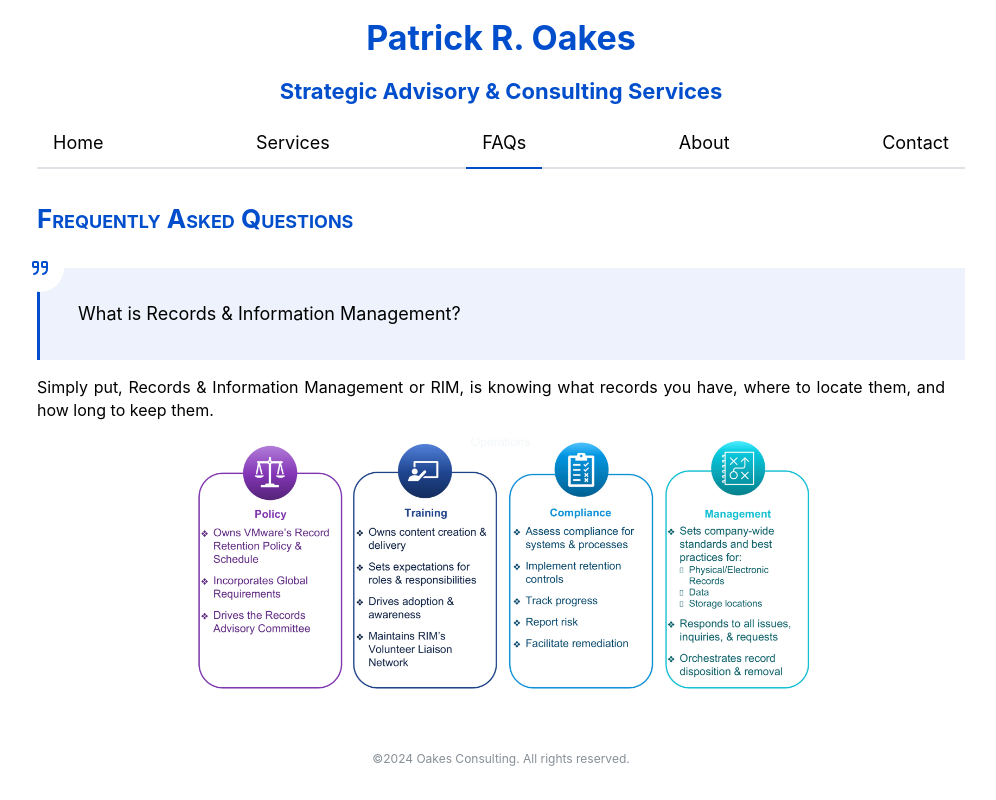
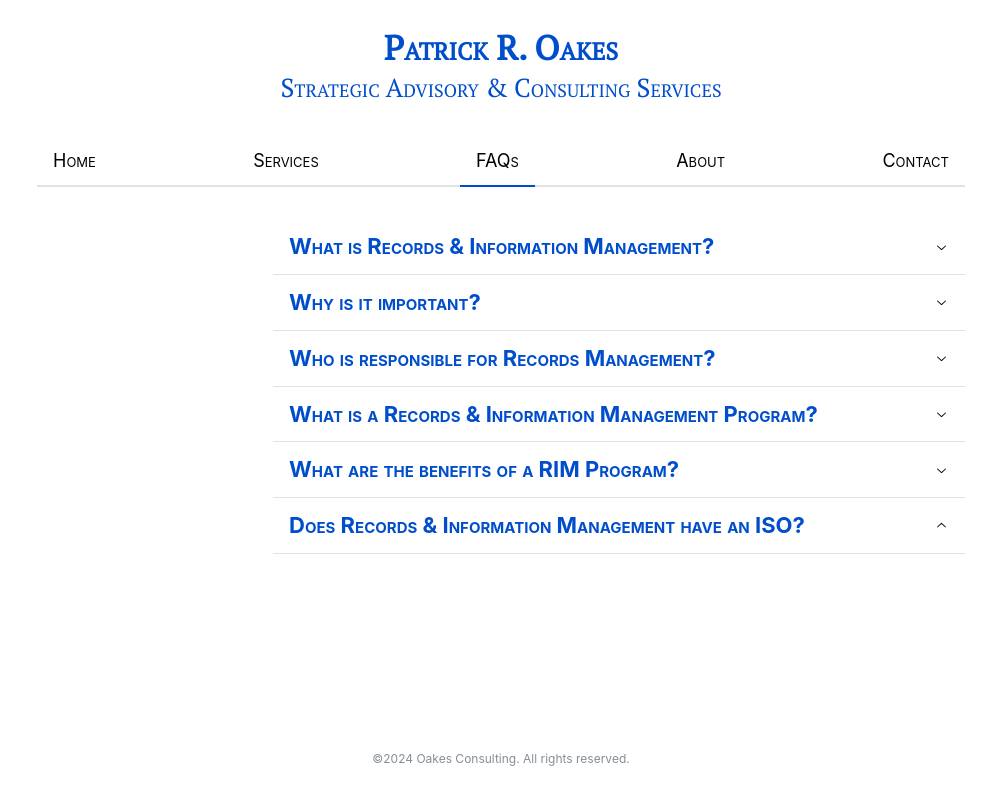
Before and after one commit to Grumlin3/oakes, a React app: page / in a window 1280 px wide. Both pictures are taken after a click on the tab "FAQs". Shown: the top 800 px of the page, without its empty margins (139-1135 px from the left). Built offline with nearby package versions, Linux system fonts and the light colour scheme.

Commit message:
Updates
Signed-off-by: Merit <merit@flatfile.io>

```diff
--- a/package.json
+++ b/package.json
@@ -8,10 +8,12 @@
     "deploy": "gh-pages -d dist"
   },
   "dependencies": {
+    "@mantine/carousel": "^7.8.0",
     "@mantine/core": "^7.6.1",
     "@mantine/form": "^7.6.2",
     "@mantine/hooks": "^7.6.1",
     "@tabler/icons-react": "^2.47.0",
+    "embla-carousel-autoplay": "^7.1.0",
     "react": "^18.2.0",
     "react-dom": "^18.2.0",
     "react-router-dom": "^6.22.3"
--- a/public/styles.css
+++ b/public/styles.css
@@ -73,14 +73,6 @@
   .tabsList {
     margin-top: -20px;
     margin-bottom: 15px;
-    justify-content: center;
-    align-items: center;
-    text-align: center;
+    gap: 0;
   }
 }
-
-.ptSerif {
-  font-family: "PT Serif", serif;
-  font-weight: 400;
-  font-style: normal;
-}
--- a/src/App.tsx
+++ b/src/App.tsx
@@ -24,13 +24,16 @@ import About from './pages/AboutTab'
 import Services from './pages/ServicesTab'
 import Faqs from './pages/FaqsTab'
 
-import { IconSearch } from '@tabler/icons-react'
+// import { IconSearch } from '@tabler/icons-react'
 
+import '@mantine/carousel/styles.css';
 import { searchMap } from './utils'
+import { useMediaQuery } from '@mantine/hooks'
 
-import logo from '../public/OakesLogo.jpg'
+// import logo from '../public/OakesLogo.jpg'
 
 function App() {
+  const isSmallerThanLarge = useMediaQuery('(max-width: 62em)');
   const [activeTab, setActiveTab] = useState<string>('home')
   const [searchQuery, setSearchQuery] = useState<string>('')
   const [lastSearchQuery, setLastSearchQuery] = useState<string>('')
@@ -72,32 +75,46 @@ function App() {
     <MantineProvider theme={siteTheme}>
       <AppShell>
         <Container size='md' p='md'>
-              <Stack style={{ color: colors[8] }}>
-                <Center>
-                  <Title>Patrick R. Oakes</Title>
+              <Stack style={{ color: colors[8], fontVariant: 'small-caps'}} onClick={() => setActiveTab('home')}>
+                <Center >
+                  <Title mt='xs' style={{ fontFamily: 'PT Serif, serif', fontWeight: '900' }}>Patrick R. Oakes</Title>
                 </Center>
-                <Center>
-                  <Title order={3}>Strategic Advisory & Consulting Services</Title>
-                </Center>
+                {!isSmallerThanLarge ?
+                  (<Center>
+                    <Title mt='-16px' mb='lg' order={2} style={{ fontFamily: 'PT Serif, serif', fontWeight: 100 }}>Strategic Advisory & Consulting Services</Title>
+                  </Center>) :
+                  (
+                    <Stack>
+                      <Center>
+                        <Title mt='-16px' order={2} style={{ fontFamily: 'PT Serif, serif', fontWeight: 100 }}>Strategic Advisory</Title>
+                      </Center>
+                      <Center>
+                      <Title mt='-16px' mb='lg' order={2} style={{ fontFamily: 'PT Serif, serif', fontWeight: 100 }}>& Consulting Services</Title>
+                      </Center>
+                    </Stack>
+                  )
+                }
               </Stack>
           <Space h="sm" />
           <Tabs color={colors[8]} value={activeTab} onChange={handleChangeTab}>
-            <Tabs.List className="mobile-tabs">
+            <Tabs.List>
               <Group justify="space-between" className='tabsList'>
-                  <Tabs.Tab value="home">
-                    <Text>Home</Text>
-                  </Tabs.Tab>
+                  {!isSmallerThanLarge && (
+                    <Tabs.Tab value="home">
+                      <Text style={{ fontVariant: 'small-caps'}}>Home</Text>
+                    </Tabs.Tab>
+                  )}
                   <Tabs.Tab value="services" >
-                    <Text className='tabsBreak'>Services</Text>
+                    <Text style={{ fontVariant: 'small-caps' }}>Services</Text>
                   </Tabs.Tab>
                   <Tabs.Tab value="faqs">
-                    <Text>FAQs</Text>
+                    <Text style={{ fontVariant: 'small-caps' }}>FAQs</Text>
                   </Tabs.Tab>
                   <Tabs.Tab value="about">
-                    <Text>About</Text>
+                    <Text style={{ fontVariant: 'small-caps' }}>About</Text>
                   </Tabs.Tab>
                   <Tabs.Tab value="contact">
-                    <Text>Contact</Text>
+                    <Text style={{ fontVariant: 'small-caps' }}>Contact</Text>
                   </Tabs.Tab>
                 {/* <Group pb='sm'>
                   <Center>
--- a/src/pages/AboutTab.tsx
+++ b/src/pages/AboutTab.tsx
@@ -3,6 +3,7 @@ import { IconAccessPoint, IconShieldHalfFilled, IconUsers, IconWorldCheck  } fro
 import { colors } from '../theme'
 import { renderHighlightedText } from '../utils'
 import patrick from '../../public/patrick.jpg'
+import { useMediaQuery } from '@mantine/hooks'
 
 export const about = [
   {
@@ -32,18 +33,20 @@ export const about = [
 ]
 
 export default ({searchQuery}: any) => {
+  const isSmallerThanLarge = useMediaQuery('(max-width: 61em)');
+
   return (
     <Box>
 
-        <Grid>
-          <Grid.Col span={5}>
-          <img src={patrick} style={{ width: '100%'}}/>
+        <Grid overflow='hidden'>
+        <Grid.Col span={{ base: 12, xs: 12, sm: 5, md: 5, lg: 5, xl: 5 }}>
+            <img src={patrick} style={{ width: isSmallerThanLarge ? '80%' : '100%', margin: 'auto', display: 'block' }}/>
           </Grid.Col>
-          <Grid.Col span={7}>
+          <Grid.Col span={{ base: 12, xs: 12, sm: 7, md: 7, lg: 7, xl: 7 }}>
             <Timeline active={6} bulletSize={50} lineWidth={2} color={colors[8]}>
               {about.map((item) => (
                 <Timeline.Item key={item.value} bullet={item.icon} title={<Title order={3} style={{ color: colors[8], fontVariant: 'small-caps', fontWeight: '400' }}><strong>{item.value}</strong></Title>}>
-                  <Text size='sm' pr='lg' style={{ textAlign: 'justify' }}>
+                  <Text size='sm' pr='lg' style={{ textAlign: 'justify', marginTop: isSmallerThanLarge ? '20px' : '0px', marginLeft: isSmallerThanLarge ? '-20px' : '0px' }}>
                     {renderHighlightedText(item.long, searchQuery)}
                   </Text>
                 </Timeline.Item>
--- a/src/pages/FaqsTab.tsx
+++ b/src/pages/FaqsTab.tsx
@@ -1,63 +1,86 @@
-import { Title, Text, Space, Box, Stack, Blockquote } from '@mantine/core'
+import { Title, Text, Space, Box, Stack, Blockquote, Grid, Accordion } from '@mantine/core'
 import { IconQuote } from '@tabler/icons-react'
 import { colors } from '../theme'
-import { renderHighlightedText } from '../utils'
+// import { renderHighlightedText } from '../utils'
 import stages from '../../public/stages.jpg'
 import gears from '../../public/rimgears.jpg'
+import img from '../../public/dalle1.jpg'
+import { useState, useEffect } from 'react'
+import { useMediaQuery } from '@mantine/hooks'
 
 const faqs = [
   {
     question: "What is Records & Information Management?",
     answer: "Simply put, Records & Information Management or RIM, is knowing what records you have, where to locate them, and how long to keep them.",
-    img: <img src={stages} style={{ width: '70%', display: 'block', margin: 'auto' }} />
-
+    img: <img src={stages} style={{ width: '70%', display: 'block', margin: 'auto' }} />,
   },
   {
     question: "Why is it important?",
-    answer: "RIM helps preserve the integrity, accessibility, and value of a Company’s information. Adopting RIM best practices, it allows for employees to help the Company: Reduce risks associated with government, regulatory, and legal noncompliance; Reduce the risk of unnecessary documents or records containing confidential information being misused; and Save money and operate more efficiently."
+    answer: "RIM helps preserve the integrity, accessibility, and value of a Company’s information. Adopting RIM best practices, it allows for employees to help the Company: Reduce risks associated with government, regulatory, and legal noncompliance; Reduce the risk of unnecessary documents or records containing confidential information being misused; and Save money and operate more efficiently.",
   },
   {
     question: "Who is responsible for Records Management?",
-    answer: "Everyone who creates, receives, accesses, uses, stores, or disposes of business records has a duty to understand and participate in the management of business records."
+    answer: "Everyone who creates, receives, accesses, uses, stores, or disposes of business records has a duty to understand and participate in the management of business records.",
   },
   {
     question: "What is a Records & Information Management Program?",
-    answer: "A RIM Program helps preserve the integrity, accessibility, and value of a Company’s information. It provides individual and team guidance, training, and support to enable you to preserve useful, important Company records and get rid of unnecessary, outdated materials that are no longer needed."
+    answer: "A RIM Program helps preserve the integrity, accessibility, and value of a Company’s information. It provides individual and team guidance, training, and support to enable you to preserve useful, important Company records and get rid of unnecessary, outdated materials that are no longer needed.",
   },
   {
     question: "What are the benefits of a RIM Program?",
-    answer: "Protects essential business records (e.g., IP, Corporate Records, and Financials); Reduces compliance & litigation risks; Ensures data quality and hygiene; Cuts costs; and Enables people and systems to operate more efficiently."
+    answer: "Protects essential business records (e.g., IP, Corporate Records, and Financials); Reduces compliance & litigation risks; Ensures data quality and hygiene; Cuts costs; and Enables people and systems to operate more efficiently.",
   },
   {
     question: "Does Records & Information Management have an ISO?",
     answer: "Yes, the International Organization for Standardization (ISO) is ISO 15489.",
-    img: <img src={gears} style={{ width: '30%', display: 'block', margin: 'auto' }} />
-
+    img: <img src={gears} style={{ width: '30%', display: 'block', margin: 'auto' }} />,
   }
 ]
 
-export default ({searchQuery}: any) => {
-  console.log('searchQuery faqs', searchQuery)
+export default ({ searchQuery }: any) => {
+  const [activeAccordion, setActiveAccordion] = useState<string | null>(faqs[0].question);
+  const isSmallerThanLarge = useMediaQuery('(max-width: 62em)');
+
+  useEffect(() => {
+    let found = false;
+    faqs.forEach(faq => {
+      if (faq.question.toLowerCase().includes(searchQuery.toLowerCase())) {
+        setActiveAccordion(faq.question);
+        found = true;
+      }
+    });
+    if (!found) {
+      setActiveAccordion(null)
+    }
+  }, [searchQuery]);
+
   return (
     <Box>
-      <Title order={2} style={{ color: colors[8], fontVariant: 'small-caps', fontWeight: '400' }}><strong>Frequently Asked Questions</strong></Title>
-      {faqs.map((item) => (
-        <Stack key={item.question}>
-          <Space h="md" />
-          <Box size='grow'>
-            <Blockquote icon={<IconQuote />} color={colors[8]}>
-              {renderHighlightedText(item.question, searchQuery)}
-            </Blockquote>
-          </Box>
-          <Text size='sm' pr='lg' style={{ textAlign: 'justify' }}>
-            {renderHighlightedText(item.answer, searchQuery)}
-          </Text>
-          {item.img && item.img}
-        </Stack>
-      ))}
-      <Space h="xl" />
-      <Space h="xl" />
-      <Space h="xl" />
+      <Grid overflow='hidden'>
+      {!isSmallerThanLarge &&
+          <Grid.Col span={{ base: 0, xs: 0, sm: 0, md: 0, lg: 3, xl: 3 }}>
+            <div style={{ width: '200px', overflow: 'hidden', height: '100%' }}>
+              <img src={img} style={{ height: '100%', width: '300%', objectFit: 'cover', position: 'relative', left: '-100%' }} />
+            </div>
+          </Grid.Col>}
+        <Grid.Col span={{ base: 12, md: 9, lg: 9 }}>
+          <Accordion value={activeAccordion} onChange={setActiveAccordion}>
+            {faqs.map((item) => (
+              <Accordion.Item key={item.question} value={item.question}>
+                <Accordion.Control>
+                  <Title order={3} style={{ color: colors[8], fontVariant: 'small-caps', fontWeight: '400' }}><strong>{item.question}</strong></Title>
+                </Accordion.Control>
+                <Accordion.Panel>
+                  <Text size='sm' p='xs' style={{ textAlign: 'justify'}}>
+                    {item.answer}
+                  </Text>
+                  {item.img && item.img}
+                </Accordion.Panel>
+              </Accordion.Item>
+            ))}
+          </Accordion>
+        </Grid.Col>
+      </Grid>
     </Box>
   )
 }
```
Also changed, not shown: src/pages/HomeTab.tsx (+25 -6 lines), 1 other file (tests, documents, lock files or other folders).
